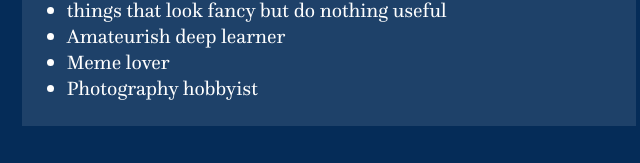
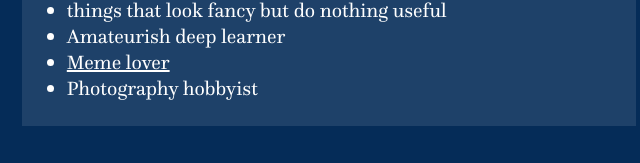
Before and after one commit to PtSamuel/my_site, a plain HTML site: page about.html in a window 1280 px wide. Shown: the part 936-1099 px from the top of the page, 311-951 px from the left. Drawn offline with Linux system fonts and the light colour scheme.

Commit message:
Update about.html

```diff
--- a/about.html
+++ b/about.html
@@ -82,7 +82,7 @@
                     things that look fancy but do nothing useful
                 </li>
                 <li>Amateurish deep learner</li>
-                <li>Meme lover</li>
+                <li><a href="pro-files/76101_Contribution_Paper.pdf" style="text-decoration: underline; color: inherit;" target="_blank">Meme lover</a></li>
                 <li>Photography hobbyist</li>
 
             </ul>
```
